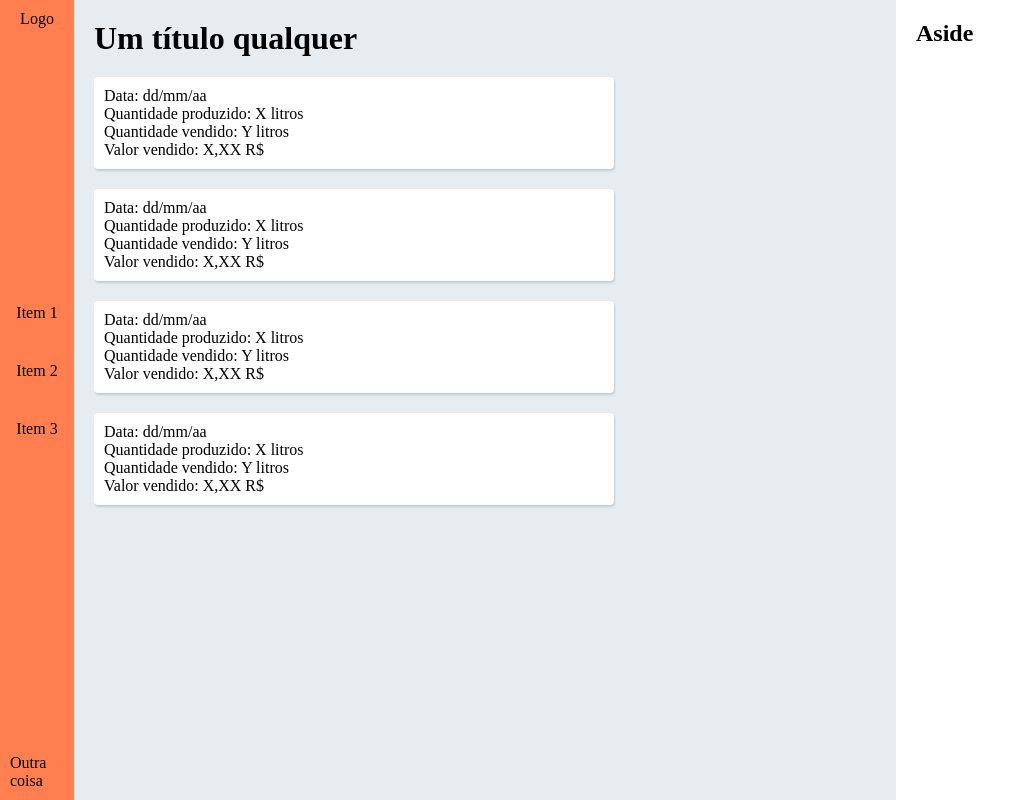
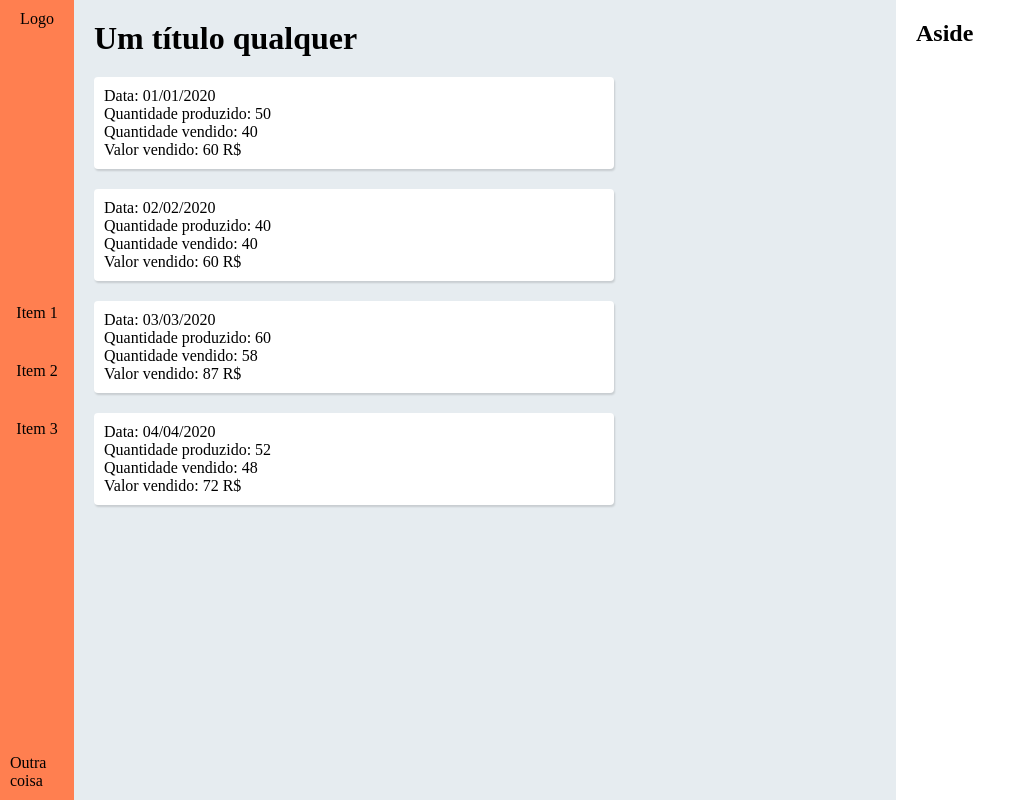
Before and after one commit to johnnyferreiradev/milkmoney, a React (Create React App) app in the folder frontend/: page / in a window 1280 px wide. Shown: the whole page, without its empty margins (0-1026 px from the left). Built offline with nearby package versions, Linux system fonts and the light colour scheme.

Commit message:
Criação da listagem de vendas

```diff
--- a/frontend/src/components/Sale/Sale.jsx
+++ b/frontend/src/components/Sale/Sale.jsx
@@ -3,13 +3,23 @@ import React from 'react';
 import './Styles.css';
 
 export default class Sale extends React.Component {
+  constructor(props) {
+    super(props)
+    this.state = {
+      literValue: 1.50,
+    };
+  }
+
   render() {
+    const { saleDate, amountProduced, soldAmount} = this.props;
+    const { literValue } = this.state;
+
     return (
       <div className="sale-item">
-        <p>Data: <span>dd/mm/aa</span></p>
-        <p>Quantidade produzido: <span>X litros</span></p>
-        <p>Quantidade vendido: <span>Y litros</span></p>
-        <p>Valor vendido: <span>X,XX R$</span></p>
+        <p>Data: <span>{saleDate}</span></p>
+        <p>Quantidade produzido: <span>{amountProduced}</span></p>
+        <p>Quantidade vendido: <span>{soldAmount}</span></p>
+        <p>Valor vendido: <span>{literValue * soldAmount} R$</span></p>
       </div>
     );
   }
--- a/frontend/src/components/SalesList/SalesList.jsx
+++ b/frontend/src/components/SalesList/SalesList.jsx
@@ -1,6 +1,8 @@
 import React from 'react';
 
 import Sale from '../Sale/Sale';
+
+import './Styles.css';
 
 export default class SalesList extends React.Component {
   constructor(props) {
@@ -12,18 +14,28 @@ export default class SalesList extends React.Component {
         { saleId: 3, saleDate: '03/03/2020', amountProduced: 60, soldAmount: 58},
         { saleId: 4, saleDate: '04/04/2020', amountProduced: 52, soldAmount: 48},
       ],
-      literValue: 1.50,
     }
   }
 
   render() {
+    const sales = this.state.sales;
+    const listItems = sales.map((sale) => {
+      return (
+        <Sale
+          key={sale.id}
+          saleDate={sale.saleDate}
+          amountProduced={sale.amountProduced}
+          soldAmount={sale.soldAmount}
+        />
+      );
+    });
+
     return (
-      <>
-        <Sale />
-        <Sale />
-        <Sale />
-        <Sale />
-      </>
+      <div className="sales-list">
+        {
+          listItems
+        }
+      </div>
     );
   }
 }
```
Also changed, not shown: frontend/src/components/SalesList/Styles.css (added).
